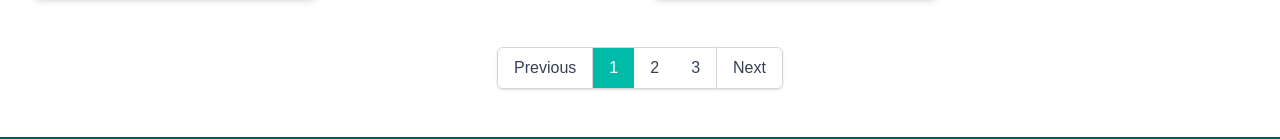
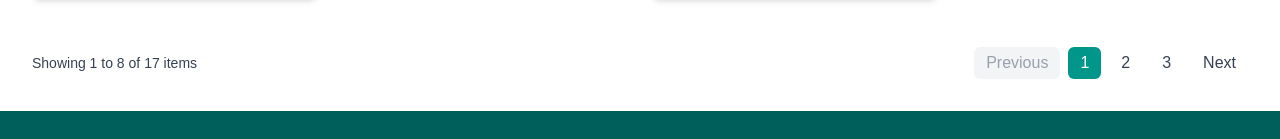
Before and after one commit to zarhaselene/fodmap-recipe, a Next.js app: page /recipes in a window 1280 px wide. Shown: the part 1417-1556 px from the top of the page. Built offline with nearby package versions, Linux system fonts and the light colour scheme.

Commit message:
Refactor pagination component to improve functionality and display item count

```diff
--- a/src/app/components/resources/ResourcesSection.jsx
+++ b/src/app/components/resources/ResourcesSection.jsx
@@ -327,12 +327,7 @@ const ResourcesSection = () => {
 
                   {/* Pagination */}
                   {searchedResources.length > itemsPerPage && (
-                    <motion.div
-                      className="mt-8"
-                      initial={{ opacity: 0 }}
-                      animate={{ opacity: 1 }}
-                      transition={{ delay: 0.5, duration: 0.5 }}
-                    >
+                    <div className="mt-8">
                       <Pagination
                         currentPage={currentPage}
                         setCurrentPage={setCurrentPage}
@@ -341,8 +336,10 @@ const ResourcesSection = () => {
                         totalPages={Math.ceil(
                           searchedResources.length / itemsPerPage
                         )}
+                        totalItems={searchedResources.length}
+                        itemsPerPage={itemsPerPage}
                       />
-                    </motion.div>
+                    </div>
                   )}
                 </>
               )}
--- a/src/app/components/shared/Pagination.jsx
+++ b/src/app/components/shared/Pagination.jsx
@@ -1,48 +1,100 @@
-const Pagination = ({
+// components/shared/Pagination.jsx
+import React from "react";
+
+export default function Pagination({
   currentPage,
-  setCurrentPage,
-  nextPage,
-  previousPage,
+  setCurrentPage = null,
+  onPageChange = null,
+  nextPage = null,
+  previousPage = null,
   totalPages,
-}) => {
-  const pages = [];
-
-  // Create page numbers for the pagination buttons
+  totalItems = null, // optional
+  itemsPerPage = null, // optional
+}) {
+  // Generate page numbers
+  const pageNumbers = [];
   for (let i = 1; i <= totalPages; i++) {
-    pages.push(i);
+    pageNumbers.push(i);
   }
 
+  const handlePageChange = (page) => {
+    if (onPageChange) {
+      onPageChange(page);
+    } else if (setCurrentPage) {
+      setCurrentPage(page);
+    }
+  };
+
+  const handlePrevious = () => {
+    if (previousPage) {
+      previousPage();
+    } else if (currentPage > 1) {
+      handlePageChange(currentPage - 1);
+    }
+  };
+
+  const handleNext = () => {
+    if (nextPage) {
+      nextPage();
+    } else if (currentPage < totalPages) {
+      handlePageChange(currentPage + 1);
+    }
+  };
+
+  // Calculate showing range if totalItems and itemsPerPage are provided
+  const showingInfo =
+    totalItems && itemsPerPage
+      ? {
+          from: (currentPage - 1) * itemsPerPage + 1,
+          to: Math.min(currentPage * itemsPerPage, totalItems),
+          total: totalItems,
+        }
+      : null;
+
   return (
-    <div className="flex justify-center mb-12">
-      <div className="inline-flex rounded-md shadow-sm">
-        {/* Previous Button */}
+    <div className="flex flex-col items-center justify-between space-y-4 md:flex-row md:space-y-0">
+      {showingInfo && (
+        <div className="text-sm text-gray-700">
+          Showing <span className="font-medium">{showingInfo.from}</span> to{" "}
+          <span className="font-medium">{showingInfo.to}</span> of{" "}
+          <span className="font-medium">{showingInfo.total}</span> items
+        </div>
+      )}
+
+      <div className="flex space-x-2">
         <button
-          className="px-4 py-2 border border-gray-300 bg-white text-gray-700 rounded-l-md hover:bg-gray-50"
-          onClick={previousPage}
+          className={`px-3 py-1 rounded-md ${
+            currentPage === 1
+              ? "bg-gray-100 text-gray-400 cursor-not-allowed"
+              : "bg-white text-gray-700 hover:bg-gray-50"
+          }`}
+          onClick={handlePrevious}
           disabled={currentPage === 1}
         >
           Previous
         </button>
 
-        {/* Page Buttons */}
-        {pages.map((page) => (
+        {pageNumbers.map((page) => (
           <button
             key={page}
-            className={`px-4 py-2 border-t border-b border-gray-300 ${
-              page === currentPage
-                ? "bg-teal-500 text-white"
+            className={`px-3 py-1 rounded-md ${
+              currentPage === page
+                ? "bg-teal-600 text-white"
                 : "bg-white text-gray-700 hover:bg-gray-50"
             }`}
-            onClick={() => setCurrentPage(page)}
+            onClick={() => handlePageChange(page)}
           >
             {page}
           </button>
         ))}
 
-        {/* Next Button */}
         <button
-          className="px-4 py-2 border border-gray-300 bg-white text-gray-700 rounded-r-md hover:bg-gray-50"
-          onClick={nextPage}
+          className={`px-3 py-1 rounded-md ${
+            currentPage === totalPages
+              ? "bg-gray-100 text-gray-400 cursor-not-allowed"
+              : "bg-white text-gray-700 hover:bg-gray-50"
+          }`}
+          onClick={handleNext}
           disabled={currentPage === totalPages}
         >
           Next
@@ -50,6 +102,4 @@ const Pagination = ({
       </div>
     </div>
   );
-};
-
-export default Pagination;
+}
--- a/src/app/recipes/page.jsx
+++ b/src/app/recipes/page.jsx
@@ -68,6 +68,18 @@ const Recipes = () => {
   const handleSearch = (term) => {
     setSearchTerm(term);
     setCurrentPage(1);
+  };
+
+  const nextPage = () => {
+    if (currentPage < Math.ceil(searchedResources.length / itemsPerPage)) {
+      setCurrentPage(currentPage + 1);
+    }
+  };
+
+  const previousPage = () => {
+    if (currentPage > 1) {
+      setCurrentPage(currentPage - 1);
+    }
   };
 
   // Calculate recipes to display per page
@@ -168,28 +180,16 @@ const Recipes = () => {
           </motion.div>
         </AnimatePresence>
 
-        {searchedRecipes.length > 0 && (
-          <motion.div
-            initial={{ opacity: 0, y: 20 }}
-            animate={{ opacity: 1, y: 0 }}
-            transition={{ delay: 0.4, duration: 0.5 }}
-          >
-            <Pagination
-              currentPage={currentPage}
-              setCurrentPage={setCurrentPage}
-              nextPage={() =>
-                setCurrentPage((prev) =>
-                  prev < Math.ceil(searchedRecipes.length / itemsPerPage)
-                    ? prev + 1
-                    : prev
-                )
-              }
-              previousPage={() =>
-                setCurrentPage((prev) => (prev > 1 ? prev - 1 : prev))
-              }
-              totalPages={Math.ceil(searchedRecipes.length / itemsPerPage)}
-            />
-          </motion.div>
+        {searchedRecipes.length > itemsPerPage && (
+          <Pagination
+            currentPage={currentPage}
+            setCurrentPage={setCurrentPage}
+            nextPage={nextPage}
+            previousPage={previousPage}
+            totalPages={Math.ceil(searchedRecipes.length / itemsPerPage)}
+            totalItems={searchedRecipes.length}
+            itemsPerPage={itemsPerPage}
+          />
         )}
       </motion.div>
     </motion.div>
```
